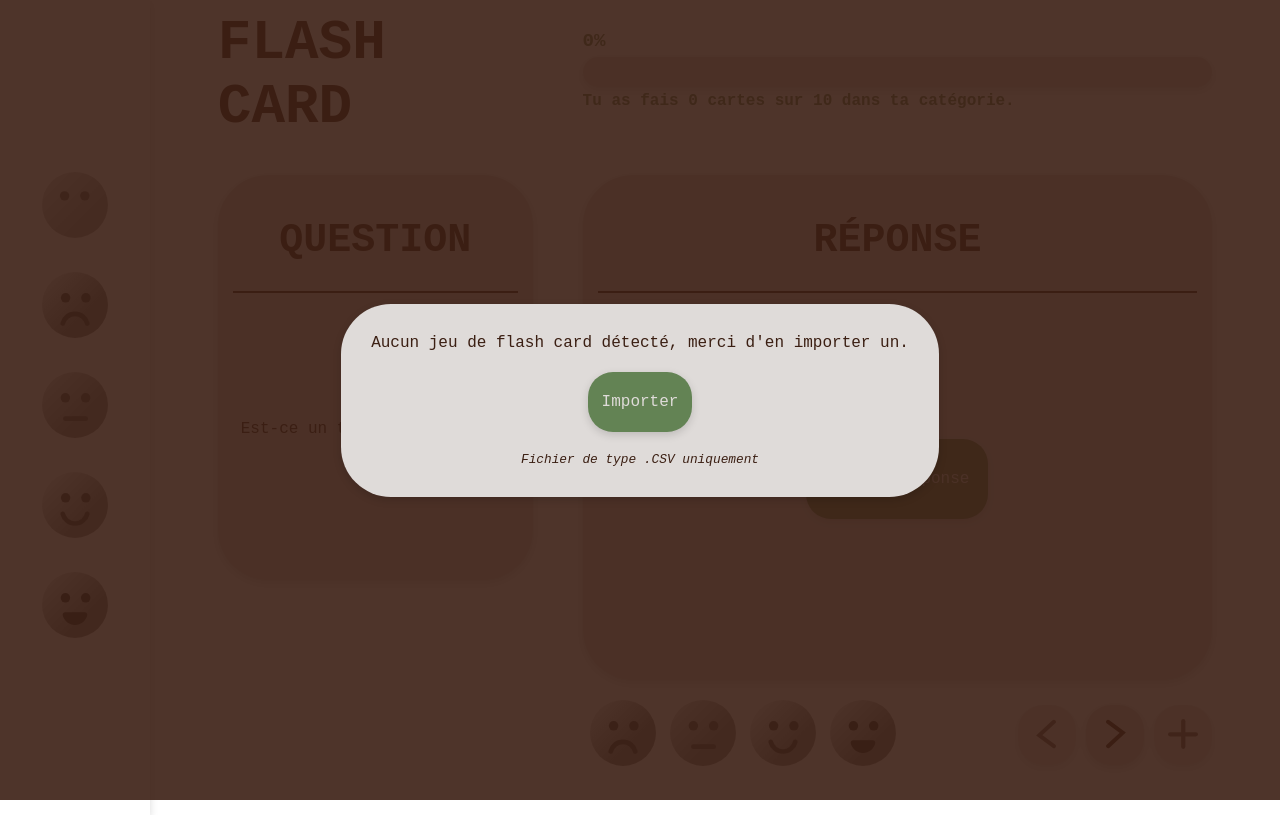
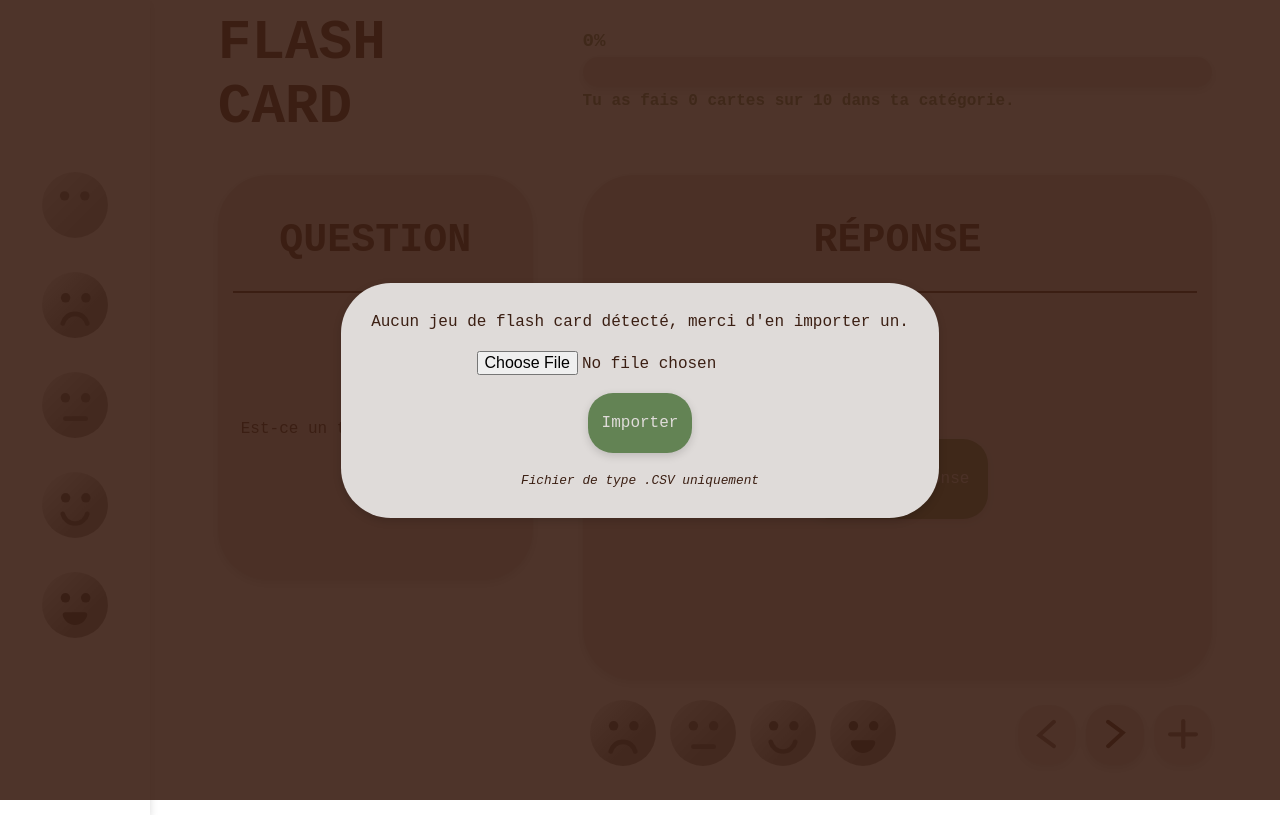
Before and after one commit to EliBenoit/flash-card, a React (Create React App) app: page / in a window 1280 px wide. Built offline with nearby package versions, Linux system fonts and the light colour scheme.

Commit message:
chore: Add form to import a csv

```diff
--- a/src/Global.css
+++ b/src/Global.css
@@ -27,7 +27,7 @@
   border: unset;
 }
 
-p {
+p, input, button {
   color: var(--secondary-color);
 }
 
@@ -74,3 +74,8 @@ button:disabled {
   display: flex;
   flex-direction: column;
 }
+
+.flex-center {
+  justify-content: center;
+  align-items: center;
+}
--- a/src/components/Dashboard/Dashboard.js
+++ b/src/components/Dashboard/Dashboard.js
@@ -32,7 +32,11 @@ const NoDataOverlay = () => {
         <Overlay>
             <div className="flex-column no-card">
                 <p>Aucun jeu de flash card détecté, merci d'en importer un.</p>
-                <Button size="small" color="primary">Importer</Button>
+                <form id="myForm" className="flex-column flex-center">
+                    <input type="file" id="csvFile" accept=".csv" />
+                    <br />
+                    <Button type="submit" size="small" color="primary">Importer</Button>
+                </form>
                 <legend>Fichier de type .CSV uniquement</legend>
             </div>
         </Overlay>
--- a/src/ui-component/Button/Button.js
+++ b/src/ui-component/Button/Button.js
@@ -13,12 +13,14 @@ function getValidColor(color) {
  * @param {Boolean} isDisable - If the button is disable or not.
  * @param {String} size - The button size: small, medium or big.
  * @param {String} color - The button color, can be : primary, secondary or default. By default : default.
+ * @param {String} type - The html button type.
  * @param {*} children - Content to be display inside the button.
  * @return React Button component
  */
-const Button = ({ action, isDisable, size, children, color }) => {
+const Button = ({ action, isDisable, size, children, color, type }) => {
     return (
         <button
+            type={type}
             onClick={action}
             disabled={isDisable}
             className={`btn ${getClassSize(size)}-btn ${getValidColor(color)}-btn`}
```
